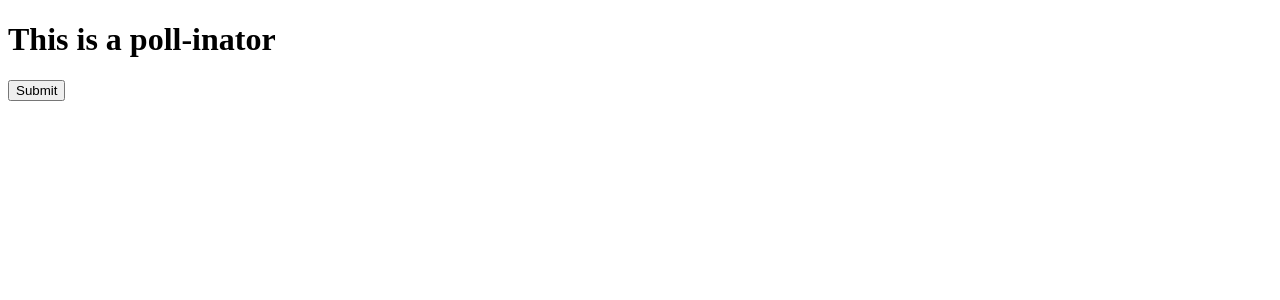
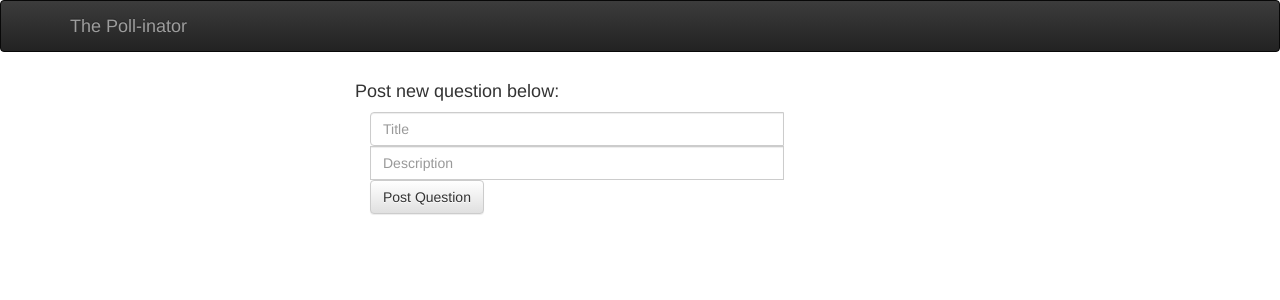
Before and after one commit to wzwane/poll-inator, a Django app: page /main/ in a window 1280 px wide. Shown: the top 300 px of the page. Run offline with Django 3.2, Linux system fonts and the light colour scheme; parts of the project's set-up code (start-up, migrations or seed data) failed here and were passed over; some libraries are stand-ins or nearby versions.

Commit message:
main page view

```diff
--- a/pollinator/polls/templates/polls/mainPage.html
+++ b/pollinator/polls/templates/polls/mainPage.html
@@ -2,23 +2,96 @@
 <html>
 <head>
 	<title>Poll-inator</title>
+    <link rel="stylesheet" href="style.css">
+
+	<!-- Latest compiled and minified CSS -->
+	<link rel="stylesheet" href="https://maxcdn.bootstrapcdn.com/bootstrap/3.3.7/css/bootstrap.min.css" integrity="sha384-BVYiiSIFeK1dGmJRAkycuHAHRg32OmUcww7on3RYdg4Va+PmSTsz/K68vbdEjh4u" crossorigin="anonymous">
+
+	<!-- Optional theme -->
+	<link rel="stylesheet" href="https://maxcdn.bootstrapcdn.com/bootstrap/3.3.7/css/bootstrap-theme.min.css" integrity="sha384-rHyoN1iRsVXV4nD0JutlnGaslCJuC7uwjduW9SVrLvRYooPp2bWYgmgJQIXwl/Sp" crossorigin="anonymous">
+
+	<link href="main.css" rel="stylesheet">
+
+	<meta charset="UTF-8">
 </head>
 <body>
-	<h1>This is a poll-inator</h1>
+	<nav class="navbar navbar-inverse header-nav">
+		<div class="container">
+			<a class="navbar-brand" href="mainPage.html">The Poll-inator</a>
+			<div class="collapse navbar-collapse" id="navbar">
+				<ul class="nav navbar-nav navbar-right">
+				</ul>
+			</div>
+		</div>
+	</nav>
 
-	<form action="/main/" method="post">
-	    {% csrf_token %}
-	    {{ form }}
-	    <input type="submit" value="Submit" />
+	<form action="/create_post/" method="POST" id="post-form">
+		<div class="container">
+			<div class="content col-sm-offset-3">
+				<div class="questions">
+					<div class="questionForm question">
+						<h4>Post new question below:</h4>
+						<div class="col-lg-8">
+							<div class="input-group">
+								<input type="text" class="form-control" placeholder="Title" id = "questionTitle">
+								<input type="text" class="form-control" placeholder="Description" id = "questionDescription">
+								<span>
+								<p></p>
+
+								<button class="btn btn-default" type="button" id = "askButton" onclick="insertQ()">Post Question</button>
+
+								</span>
+							</div>
+						</div>
+					</div>
+				</div>
+			</div>
+		</div>
 	</form>
 
-	<div class="popup" onclick="myFunction()">
 
-	</div>
-
-	<script type="text/javascript">
-
-	</script>
 
 </body>
+<!-- Latest compiled and minified JavaScript -->
+	<script src="https://maxcdn.bootstrapcdn.com/bootstrap/3.3.7/js/bootstrap.min.js" integrity="sha384-Tc5IQib027qvyjSMfHjOMaLkfuWVxZxUPnCJA7l2mCWNIpG9mGCD8wGNIcPD7Txa" crossorigin="anonymous"></script>
 </html>
+
+<script>
+var questionsList = [];
+var questionId = 0;
+var newQuestionTitle = document.getElementById("questionTitle");
+var newQuestionDescription = document.getElementById("questionDescription");
+
+
+function insertQ () {
+    displayQ();
+    clearQ();
+}
+
+function displayQ(){
+	questionId += 1;
+	console.log(questionId)
+  	questionsList.push({id: questionId, title: newQuestionTitle.value, des:newQuestionDescription.value })
+  	$(".questions").append($('<div class="question shadowedBox">')
+  	.append($('<div class="questionInfo">')
+  		.append($('<h3 class="questionTitle">')
+  		.append($("<p>").append(newQuestionTitle.value)))
+  		.append($('<p class="questionContent">').append($("<p>").append(newQuestionDescription.value))))
+  		.append($('<div class="options"><button class="btn btn-primary upvote">^</button><button class="btn btn-primary downvote">V</button><button class="btn btn-primary comment">Comment</button>')
+
+  		));
+  	console.log(questionsList)
+}
+
+
+function clearQ(){
+  	newQuestionTitle.value = "";
+  	newQuestionDescription.value = "";
+}
+
+</script>
+
+<script
+  src="https://code.jquery.com/jquery-3.1.1.min.js"
+  integrity="sha256-hVVnYaiADRTO2PzUGmuLJr8BLUSjGIZsDYGmIJLv2b8="
+  crossorigin="anonymous"></script>
```
